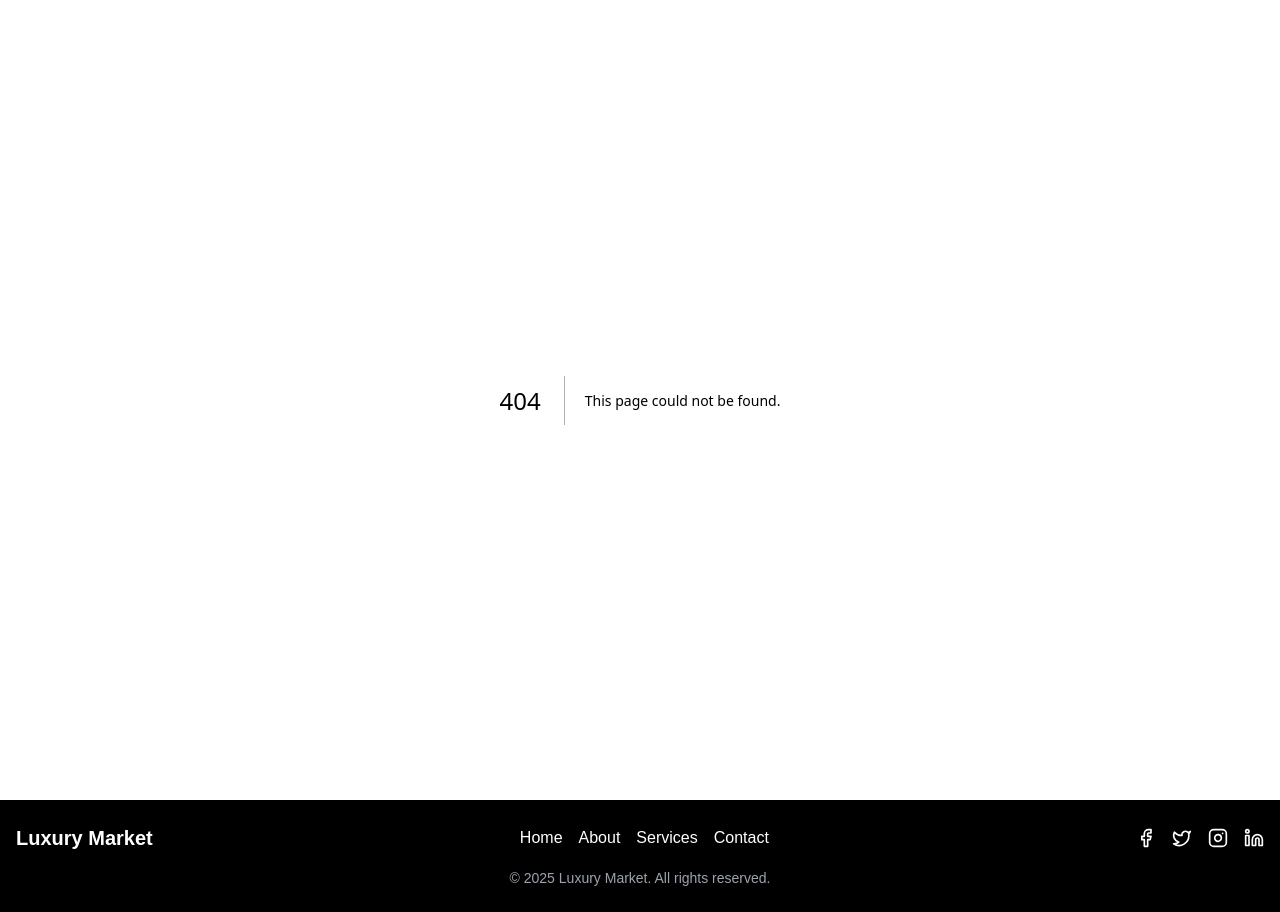
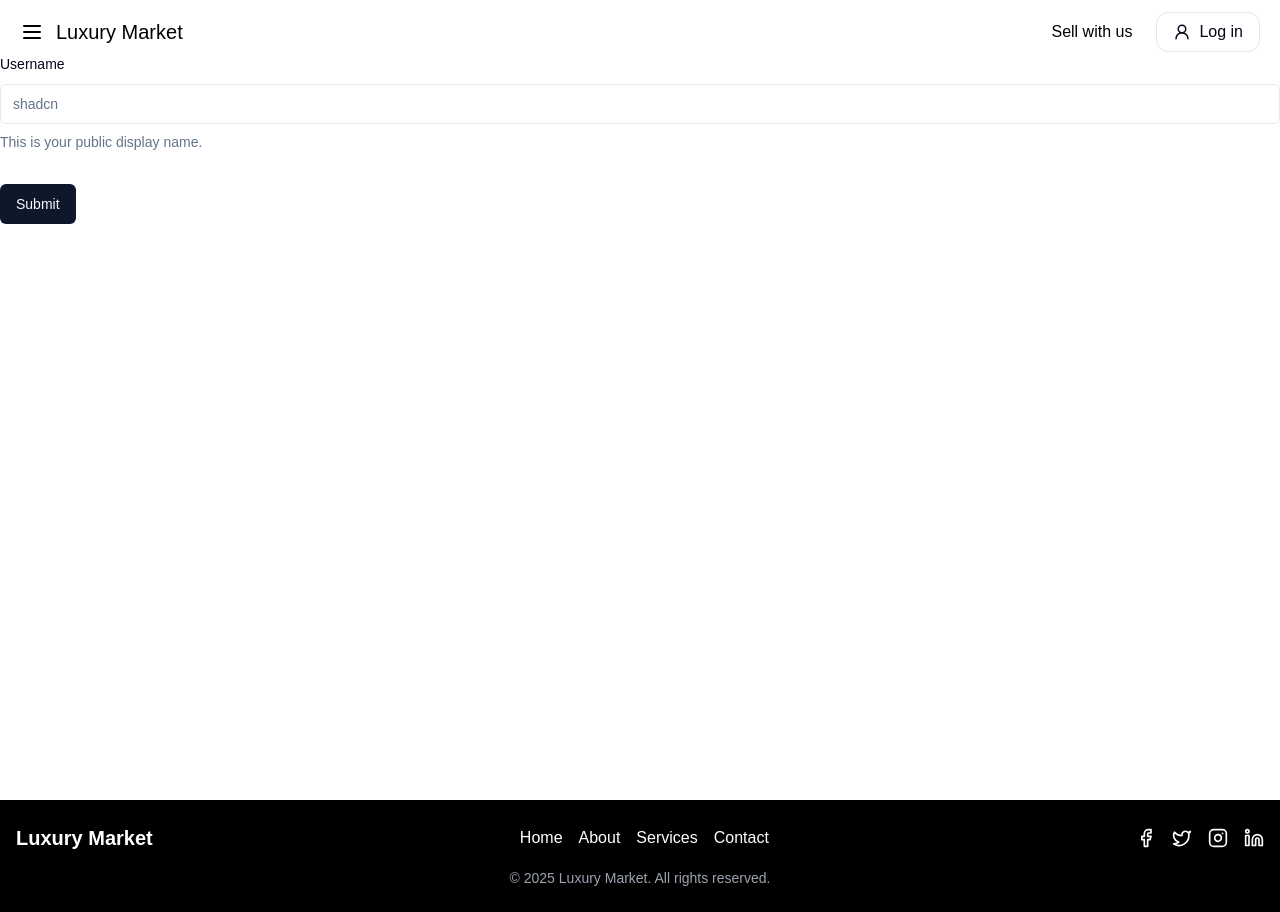
Before and after one commit to EduBarreira1212/luxury-market, a Next.js app: page /seller in a window 1280 px wide. Before the commit this address had no page. Built offline with nearby package versions, Linux system fonts and the light colour scheme.

Commit message:
feat: create initial version of CreateSellerPage

```diff
--- /dev/null
+++ b/src/app/seller/page.tsx
@@ -0,0 +1,13 @@
+import Header from '../_components/header';
+import CreateSellerForm from './_components/create-seller-form';
+
+const CreateSellerPage = () => {
+    return (
+        <div className="h-screen w-screen">
+            <Header searchBarExists={false} variant="black" />
+            <CreateSellerForm />
+        </div>
+    );
+};
+
+export default CreateSellerPage;
```
